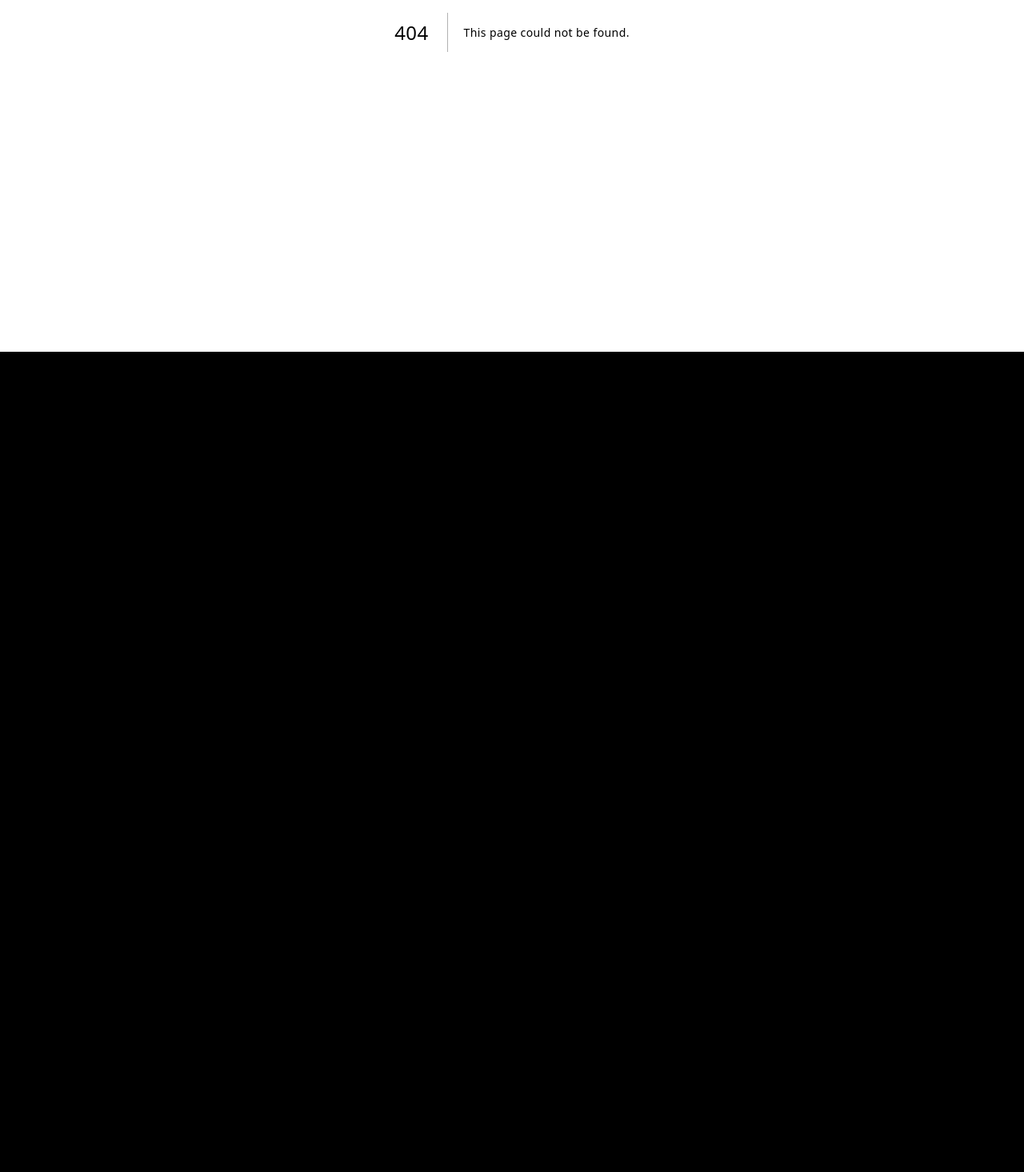
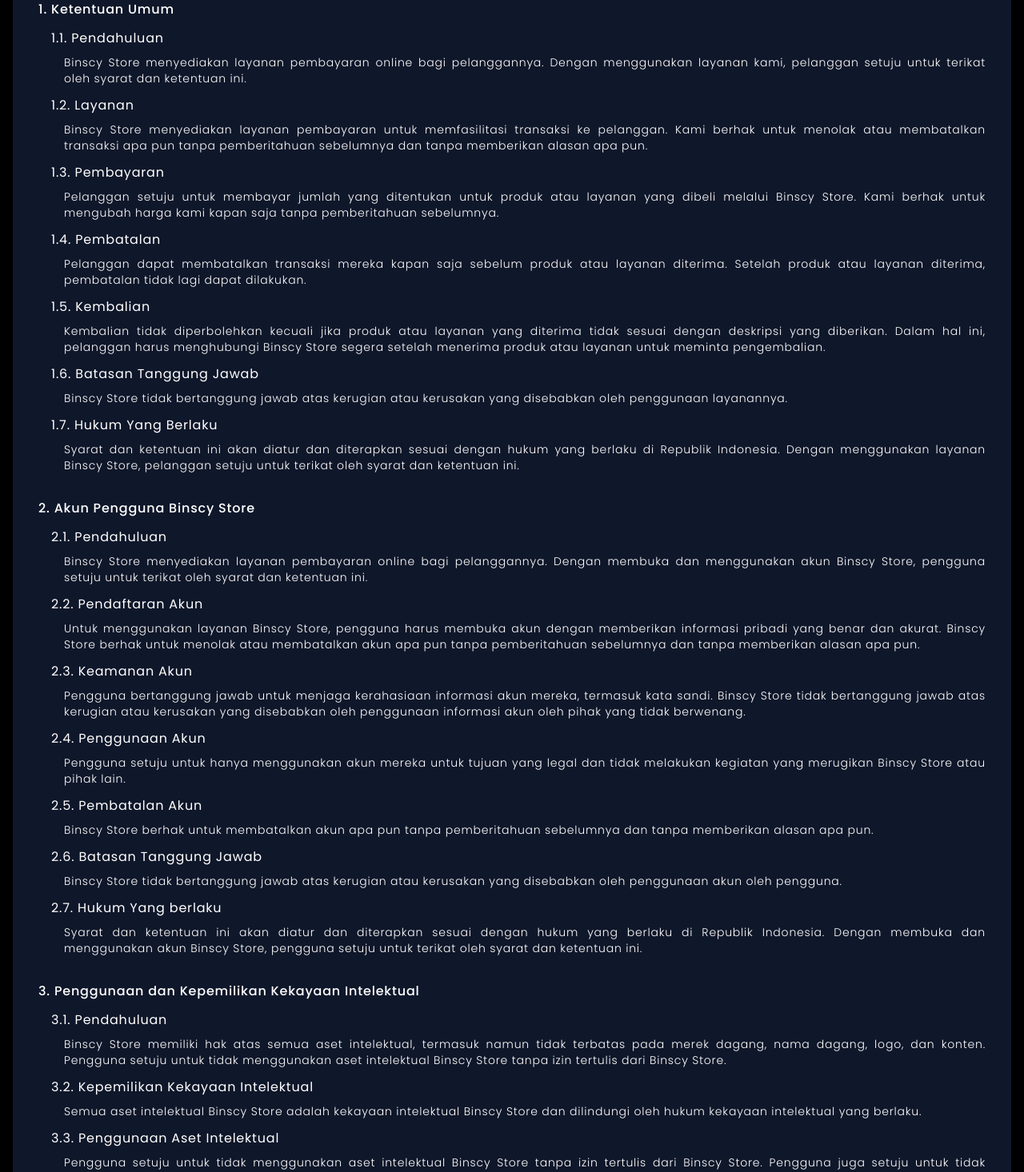
Before and after one commit to obsesmedia/binscy.id, a Next.js app: page /termsOfServices in a window 1280 px wide. Before the commit this address had no page. Shown: the part 360-1826 px from the top of the page at 80% size. Before the commit the page ends 800 px from the top, so only its background shows below. Built offline with nearby package versions, Linux system fonts and the light colour scheme.

Commit message:
Add files via upload

```diff
--- /dev/null
+++ b/src/app/(pages)/termsOfServices/page.tsx
@@ -0,0 +1,134 @@
+import NavbarHeader from "@/app/navbarFooter";
+
+export default function TermsOfServices() {
+  const data = [
+    {
+      title: "Ketentuan Umum",
+      subContent: [
+        {
+          title: "Pendahuluan",
+          text: "Binscy Store menyediakan layanan pembayaran online bagi pelanggannya. Dengan menggunakan layanan kami, pelanggan setuju untuk terikat oleh syarat dan ketentuan ini.",
+        },
+        {
+          title: "Layanan",
+          text: "Binscy Store menyediakan layanan pembayaran untuk memfasilitasi transaksi ke pelanggan. Kami berhak untuk menolak atau membatalkan transaksi apa pun tanpa pemberitahuan sebelumnya dan tanpa memberikan alasan apa pun.",
+        },
+        {
+          title: "Pembayaran",
+          text: "Pelanggan setuju untuk membayar jumlah yang ditentukan untuk produk atau layanan yang dibeli melalui Binscy Store. Kami berhak untuk mengubah harga kami kapan saja tanpa pemberitahuan sebelumnya.",
+        },
+        {
+          title: "Pembatalan",
+          text: "Pelanggan dapat membatalkan transaksi mereka kapan saja sebelum produk atau layanan diterima. Setelah produk atau layanan diterima, pembatalan tidak lagi dapat dilakukan.",
+        },
+        {
+          title: "Kembalian",
+          text: "Kembalian tidak diperbolehkan kecuali jika produk atau layanan yang diterima tidak sesuai dengan deskripsi yang diberikan. Dalam hal ini, pelanggan harus menghubungi Binscy Store segera setelah menerima produk atau layanan untuk meminta pengembalian.",
+        },
+        {
+          title: "Batasan Tanggung Jawab",
+          text: "Binscy Store tidak bertanggung jawab atas kerugian atau kerusakan yang disebabkan oleh penggunaan layanannya.",
+        },
+        {
+          title: "Hukum Yang Berlaku",
+          text: "Syarat dan ketentuan ini akan diatur dan diterapkan sesuai dengan hukum yang berlaku di Republik Indonesia. Dengan menggunakan layanan Binscy Store, pelanggan setuju untuk terikat oleh syarat dan ketentuan ini.",
+        },
+      ],
+    },
+    {
+      title: "Akun Pengguna Binscy Store",
+      subContent: [
+        {
+          title: "Pendahuluan",
+          text: "Binscy Store menyediakan layanan pembayaran online bagi pelanggannya. Dengan membuka dan menggunakan akun Binscy Store, pengguna setuju untuk terikat oleh syarat dan ketentuan ini.",
+        },
+        {
+          title: "Pendaftaran Akun",
+          text: "Untuk menggunakan layanan Binscy Store, pengguna harus membuka akun dengan memberikan informasi pribadi yang benar dan akurat. Binscy Store berhak untuk menolak atau membatalkan akun apa pun tanpa pemberitahuan sebelumnya dan tanpa memberikan alasan apa pun.",
+        },
+        {
+          title: "Keamanan Akun",
+          text: "Pengguna bertanggung jawab untuk menjaga kerahasiaan informasi akun mereka, termasuk kata sandi. Binscy Store tidak bertanggung jawab atas kerugian atau kerusakan yang disebabkan oleh penggunaan informasi akun oleh pihak yang tidak berwenang.",
+        },
+        {
+          title: "Penggunaan Akun",
+          text: "Pengguna setuju untuk hanya menggunakan akun mereka untuk tujuan yang legal dan tidak melakukan kegiatan yang merugikan Binscy Store atau pihak lain.",
+        },
+        {
+          title: "Pembatalan Akun",
+          text: "Binscy Store berhak untuk membatalkan akun apa pun tanpa pemberitahuan sebelumnya dan tanpa memberikan alasan apa pun.",
+        },
+        {
+          title: "Batasan Tanggung Jawab",
+          text: "Binscy Store tidak bertanggung jawab atas kerugian atau kerusakan yang disebabkan oleh penggunaan akun oleh pengguna.",
+        },
+        {
+          title: "Hukum Yang berlaku",
+          text: "Syarat dan ketentuan ini akan diatur dan diterapkan sesuai dengan hukum yang berlaku di Republik Indonesia. Dengan membuka dan menggunakan akun Binscy Store, pengguna setuju untuk terikat oleh syarat dan ketentuan ini.",
+        },
+      ],
+    },
+    {
+      title: "Penggunaan dan Kepemilikan Kekayaan Intelektual",
+      subContent: [
+        {
+          title: "Pendahuluan",
+          text: "Binscy Store memiliki hak atas semua aset intelektual, termasuk namun tidak terbatas pada merek dagang, nama dagang, logo, dan konten. Pengguna setuju untuk tidak menggunakan aset intelektual Binscy Store tanpa izin tertulis dari Binscy Store.",
+        },
+        {
+          title: "Kepemilikan Kekayaan Intelektual",
+          text: "Semua aset intelektual Binscy Store adalah kekayaan intelektual Binscy Store dan dilindungi oleh hukum kekayaan intelektual yang berlaku.",
+        },
+        {
+          title: "Penggunaan Aset Intelektual",
+          text: "Pengguna setuju untuk tidak menggunakan aset intelektual Binscy Store tanpa izin tertulis dari Binscy Store. Pengguna juga setuju untuk tidak mengubah, memodifikasi, atau membuat turunan dari aset intelektual Binscy Store.",
+        },
+        {
+          title: "Batasan Tanggung Jawab",
+          text: "Binscy Store tidak bertanggung jawab atas kerugian atau kerusakan yang disebabkan oleh penggunaan yang tidak sah dari aset intelektual Binscy Store.",
+        },
+        {
+          title: "Hukum Yang berlaku",
+          text: "Syarat dan ketentuan ini akan diatur dan diterapkan sesuai dengan hukum yang berlaku di Republik Indonesia. Dengan menggunakan layanan Binscy Store, pengguna setuju untuk terikat oleh syarat dan ketentuan ini.",
+        },
+      ],
+    },
+  ];
+
+  return (
+    <NavbarHeader>
+      <div className="tracking-wider">
+        <div
+          style={{
+            backgroundImage: "url(/bgAboutUs.jpg)",
+          }}
+          className="bg-center text-slate-100 text-2xl font-semibold h-52 rounded-xl overflow-hidden"
+        >
+          <div className="w-full h-full backdrop-blur-sm text-center flex items-center justify-center">
+            <h1>SYARAT & KETENTUAN PENGGUNA</h1>
+          </div>
+        </div>
+
+        <div className="mx-auto my-10 text-justify">
+          <div className="flex flex-col gap-8 p-6 rounded-xl bg-slate-900 text-white md:p-8">
+            {data.map((doc, index) => (
+              <ol className="flex flex-col gap-3" key={index}>
+                <li className="font-medium">
+                  {index + 1}. {doc.title}
+                </li>
+                {doc.subContent.map((subDoc, subIndex) => (
+                  <ol className="flex flex-col gap-2" key={subIndex}>
+                    <li className="pl-4">
+                      {index + 1}.{subIndex + 1}. {subDoc.title}
+                    </li>
+                    <p className="pl-8 text-sm font-light">{subDoc.text}</p>
+                  </ol>
+                ))}
+              </ol>
+            ))}
+          </div>
+        </div>
+      </div>
+    </NavbarHeader>
+  );
+}
```
